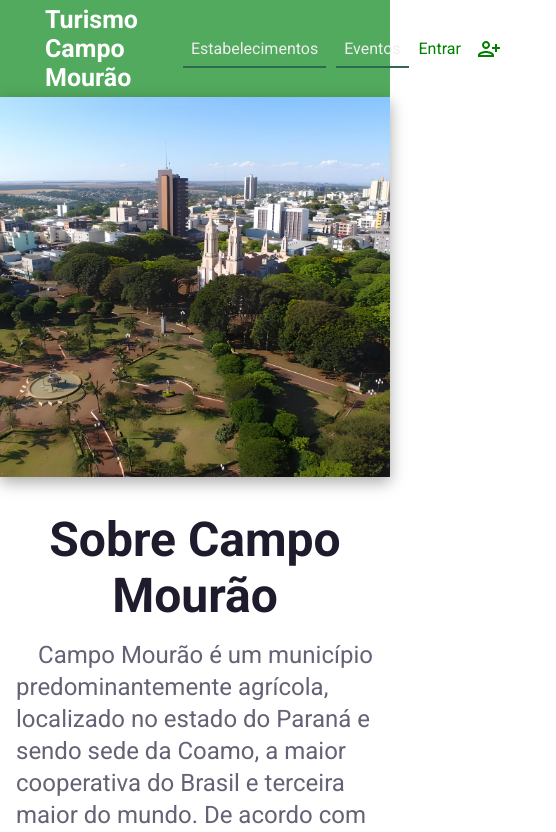
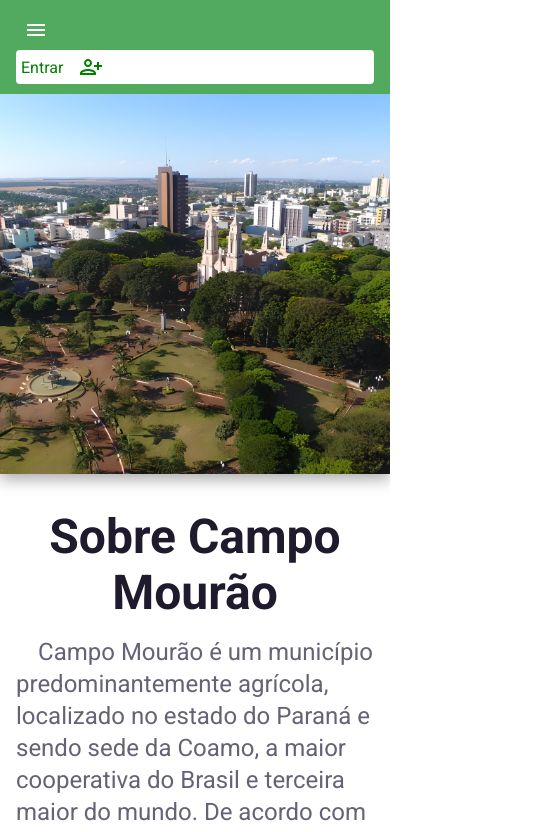
Before and after one commit to Bhimmo/frontend-next, a Next.js app: page /sobre in a window 390 px wide. Shown: the top 832 px of the page, 556 px wide, since content can reach past the window. Built offline with nearby package versions, Linux system fonts and the light colour scheme; no server answers.

Commit message:
alguns ajsute no mobile

```diff
--- a/components/footer.jsx
+++ b/components/footer.jsx
@@ -20,7 +20,7 @@ export default function Footer() {
     }
     return (
         <Box sx={{backgroundColor: "#52AA5E"}}>
-            <Container sx={{display: "flex", justifyContent: "space-around", padding: "45px 0px"}}>
+            <Container className={styles.paiFooter}>
                 <Box>
                     <Typography sx={{color: "#fff", fontWeight: "bold", marginBottom: "15px"}} variant="h5">Pages</Typography>
                     <a className={styles.itemFooter} href="/estabelecimentos"><Typography sx={{color: "#fff", padding: "5px 0px"}} variant="body2">Estabelecimentos</Typography></a>
@@ -44,6 +44,7 @@ export default function Footer() {
                             variant="filled"
                             required
                         />
+                        <Box className={styles.iconButton}>
                             <IconButton
                                 type="submit"
                                 size="small"
@@ -51,6 +52,7 @@ export default function Footer() {
                                 sx={{marginLeft: "5px", backgroundColor: "#fff"}}
                                 color="success"
                             ><Send /></IconButton>
+                        </Box>
                     </form>
                     <Typography sx={{color: "#fff", padding: "5px 0px"}} variant="body2">Para receber notificações das novidades</Typography>
                 </Box>
--- a/components/header.jsx
+++ b/components/header.jsx
@@ -1,5 +1,5 @@
-import { Logout, ManageAccounts, PersonAddAlt } from "@mui/icons-material";
-import { Avatar, Box, Divider, IconButton, ListItemIcon, Menu, MenuItem } from "@mui/material";
+import { Logout, ManageAccounts, MenuOutlined, PersonAddAlt } from "@mui/icons-material";
+import { Accordion, AccordionDetails, AccordionSummary, AppBar, Avatar, Box, Container, Divider, Drawer, IconButton, List, ListItemButton, ListItemIcon, Menu, MenuItem, Toolbar } from "@mui/material";
 import { useEffect, useState } from "react";
 import { deslogar, pegarLetraAvatar, verificarLogin } from "../hooks/usuario/login";
 import styles from "../styles/Header.module.css";
@@ -17,10 +17,18 @@ export default function Header() {
     })
 
     const [menu, setMenu] = useState(false);
+    const [menuMobile, setMenuMobile] = useState(false);
     const open = Boolean(menu);
+    const openMobile = Boolean(menuMobile);
 
     const abrirMenu = (event) => {
         setMenu(event.currentTarget);
+    }
+    const abrirMenuMobile = (event) => {
+        setMenuMobile(true);
+    }
+    const fecharMenuMobile = () => {
+        setMenuMobile(false);
     }
     const fecharMenu = () => {
         setMenu(null);
@@ -34,14 +42,32 @@ export default function Header() {
     }
 
     return (
-        <div>
-            <Box sx={{
-                padding: "5px 45px",
-                display: "flex",
-                justifyContent: "space-between",
-                alignItems: "center",
-                backgroundColor: "#52AA5E"
-            }}>
+        <AppBar position="static" className={styles.paiHeader}>
+            <Container className={styles.divHeader}>
+                <IconButton className={styles.divHambur} onClick={abrirMenuMobile} color="inherit">
+                    <MenuOutlined fontSize="medium" />
+                </IconButton>
+                <Drawer
+                    anchor="top"
+                    open={openMobile}
+                    onClose={fecharMenuMobile}
+                >
+                    <List component="nav" sx={{backgroundColor: "#52AA5E"}}>
+                        <Container>
+                            <ListItemButton>
+                                <a className={styles.navs} href="/">Inicio</a>
+                            </ListItemButton>
+                            <ListItemButton>
+                                <a className={styles.navs} href="/estabelecimentos">Estabelecimentos</a>
+                            </ListItemButton>
+                            <ListItemButton>
+                                <a className={styles.navs} href="/eventos">Eventos</a>
+                            </ListItemButton>
+                        </Container>
+                    </List>
+                </Drawer>
+
+
                 <a href="/" className={styles.textHome}>Turismo Campo Mourão</a>
                 <nav>
                     <ul className={styles.navList}>
@@ -59,7 +85,7 @@ export default function Header() {
                         <a className={styles.logar} href="/login">Entrar <PersonAddAlt sx={{marginLeft: 2}} /> </a>
                     </div>
                 }
-            </Box>
+            </Container>
             <Menu
                 anchorEl={menu}
                 open={open}
@@ -80,6 +106,6 @@ export default function Header() {
                     Sair
                 </MenuItem>
             </Menu>
-        </div>
+        </AppBar>
     )
 }
--- a/pages/eventos.jsx
+++ b/pages/eventos.jsx
@@ -97,12 +97,11 @@ export default function Eventos({data}) {
     )
 }
 
-export const getStaticProps = async () => {
+export const getServerSideProps = async () => {
     const response = await requisicaoApi("eventos", "GET");
     return {
         props: {
             data: response.data
-        },
-        revalidate: 30
+        }
     }
 }
--- a/pages/perfil.jsx
+++ b/pages/perfil.jsx
@@ -72,7 +72,7 @@ export default function Perfil() {
                 <title>Perfil - Turismo campo mourao</title>
             </Head>
             <Header />
-            {data &&
+            {data && data._id &&
             <Container sx={{display: "flex", alignItems: "center", flexDirection: "column", marginTop: 5}}>
                 <Avatar onChange={verImage} src={imagemMostrar} sx={{width: "200px", height: "200px"}} />
                 <label>
--- a/styles/Footer.module.css
+++ b/styles/Footer.module.css
@@ -1,6 +1,7 @@
-.formFooter {
+.paiFooter {
     display: flex;
-    align-items: center;
+    justify-content: space-around;
+    padding: 45px 0px;
 }
 .inputNot {
     width: 40vh;
@@ -10,3 +11,20 @@
 .itemFooter {
     text-decoration: none;
 }
+.iconButton {
+    display: inline;
+}
+
+@media(max-width: 770px) {
+    .paiFooter {
+        display: inline-block;
+        text-align: center;
+    }
+    .iconButton {
+        margin-top: 15px;
+        margin-bottom: 15px;
+        display: flex;
+        justify-content: center;
+        align-items: center;
+    }
+}
--- a/styles/Header.module.css
+++ b/styles/Header.module.css
@@ -7,6 +7,18 @@
     border-radius: 4px;
     color: green;
     background-color: #fff;
+}
+
+.divHeader {
+    padding-top: 10px;
+    padding-bottom: 10px;
+    display: flex;
+    justify-content: space-between;
+    align-items: center;
+    background-color: #52AA5E;
+}
+.paiHeader {
+    background-color: #52AA5E;
 }
 
 .navs {
@@ -27,3 +39,18 @@
     color: #fff;
     font-size: 25px;
 }
+.divHambur {
+    display: none;
+}
+
+@media(max-width: 770px) {
+    .textHome {
+        display: none;
+    }
+    .navList {
+        display: none;
+    }
+    .divHambur {
+        display: flex;
+    }
+}
```
Lines whose indentation alone changed are shown as unchanged.
